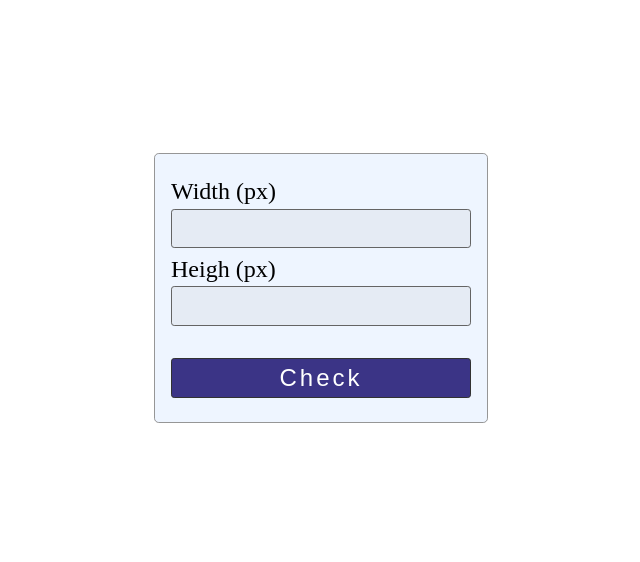
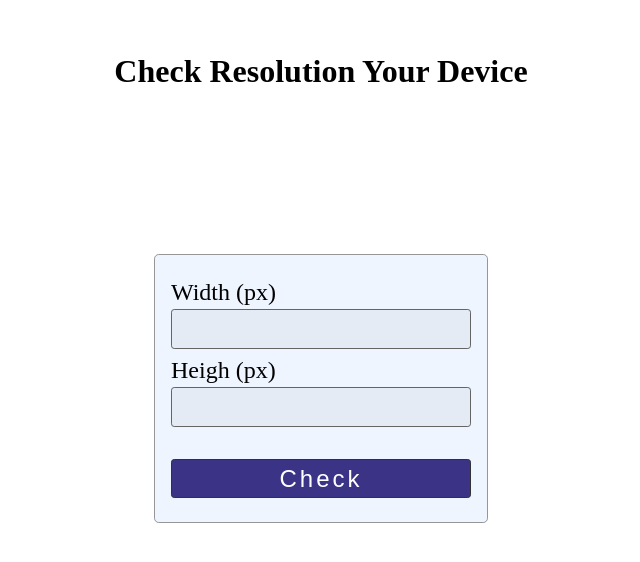
Before and after one commit to Feyfa/resolution-device, a plain HTML site: page index.html in a window 1280 px wide. Shown: the part 112-674 px from the top of the page, without its empty margins (319-959 px from the left). Drawn offline with Linux system fonts and the light colour scheme.

Commit message:
tambah h1

```diff
--- a/index.html
+++ b/index.html
@@ -16,7 +16,8 @@
             height: 100vh;
             width: 100%;
             display: flex;
-            justify-content: center;
+            flex-direction: column;
+            justify-content: space-evenly;
             align-items: center;
         }
         form {
@@ -65,6 +66,7 @@
     </style>
 </head>
 <body>
+    <h1>Check Resolution Your Device</h1>
     <form>
         <div class="holder width">
             <label for="">Width (px)</label>
```
